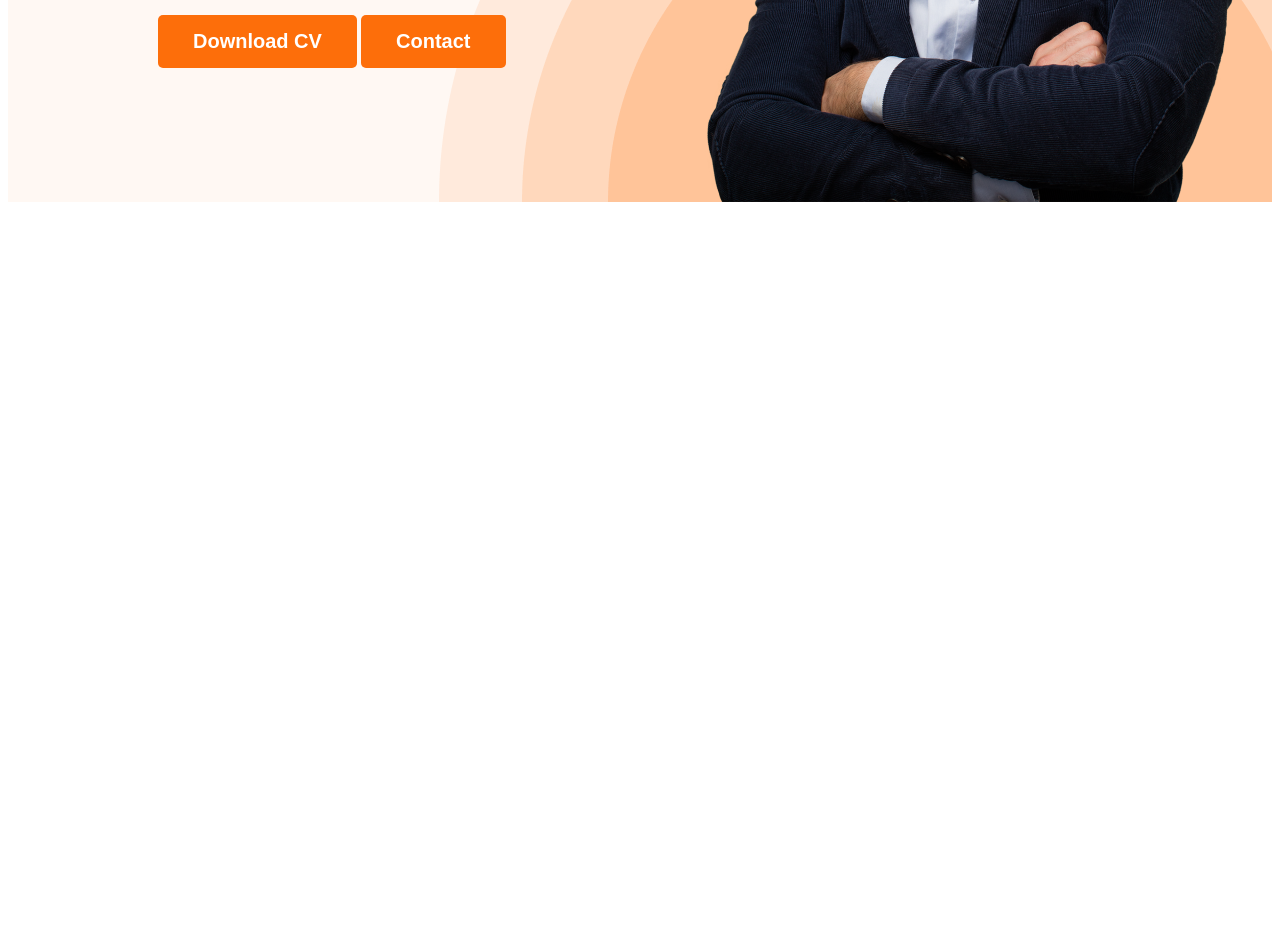
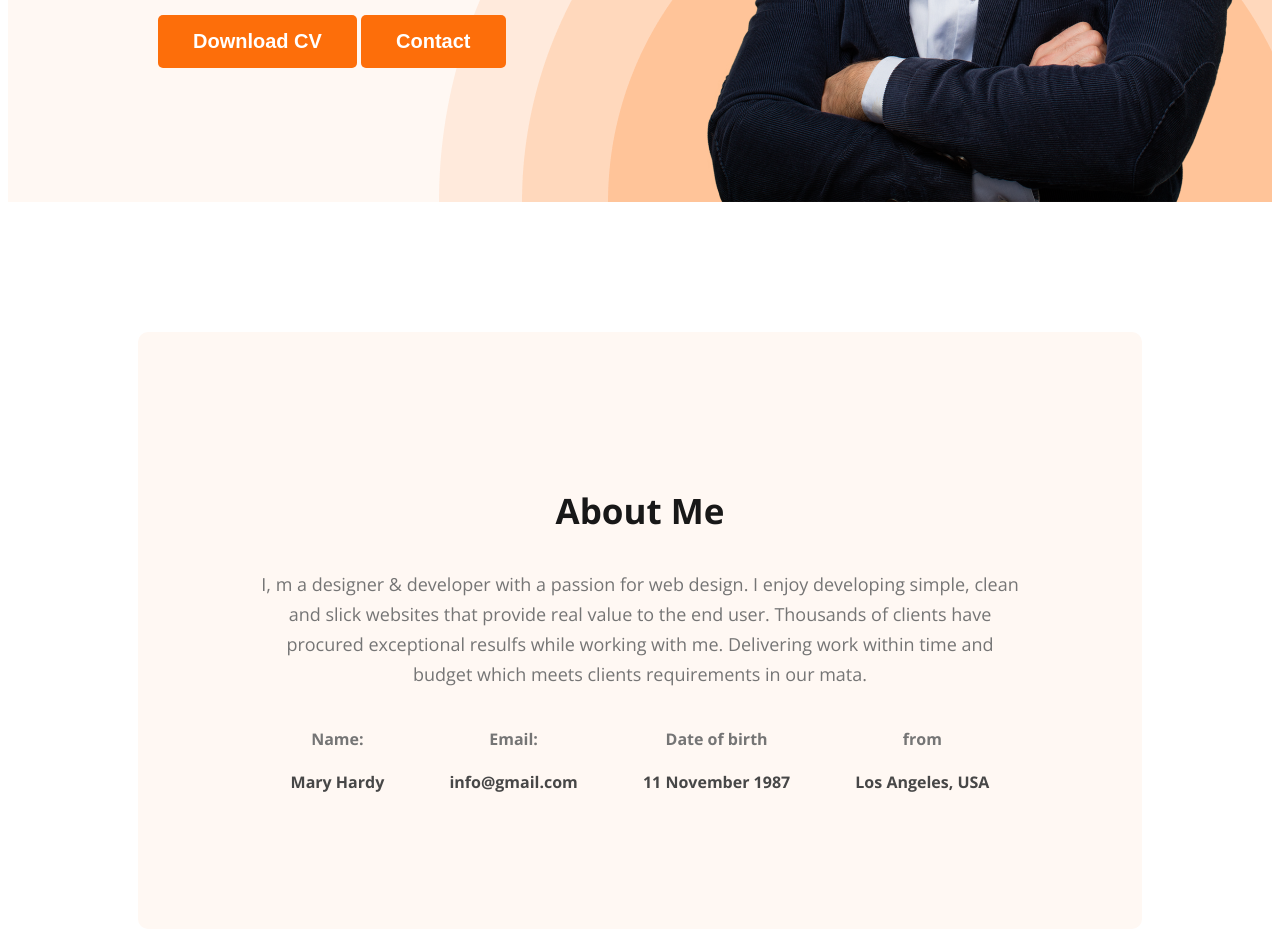
Before and after one commit to riyanweb/developer-porfolio, a plain HTML site: page index.html in a window 1280 px wide. Shown: the part 648-1580 px from the top of the page. Before the commit the page ends 858 px from the top, so only its background shows below. Drawn offline with nearby package versions, Linux system fonts and the light colour scheme.

Commit message:
added section part

```diff
--- a/index.html
+++ b/index.html
@@ -20,7 +20,7 @@
     </ul>
    </nav>
    <div class="banner">
-        <div>
+        <div class="banner-cont">
             <h3 class="heading1">Hi, I  am</h3>
             <h1 class="heading2">Mary Hardy</h1>
             <p class="banner-disc">Shot what able cold new see hold.Friendly as an betrayed formerly<br> he. Morning because as to society behaved moments.</p>
@@ -31,7 +31,30 @@
    </div>
   </header>
   <main>
+    <section class="about">
+       <h3 class="section-style">About Me</h3>
+        <p class="section-desc">I, m a designer & developer with a passion for web design. I enjoy developing simple, clean and slick websites that provide real value to the end user. Thousands of clients have procured exceptional resulfs while working with me. Delivering work within time and budget which meets clients requirements in our mata.</p>
+        <div class="about_container">
+            <div class="about-info">
+                <h4 class="info-title">Name:</h4>
+                <p class="info-desc">Mary Hardy</p>
+            </div>
+            <div class="about-info">
+                <h4 class="info-title">Email:</h4>
+                <p class="info-desc">info@gmail.com</p>
+            </div>
+            <div class="about-info">
+                <h4 class="info-title">Date of birth</h4>
+                <p class="info-desc">11 November 1987</p>
+            </div>
+            <div class="about-info">
+                <h4 class="info-title">from</h4>
+                <p class="info-desc">Los Angeles, USA</p>
+            </div>
 
+        </div>
+
+    </section>
   </main>
   <footer>
 
--- a/styles/style.css
+++ b/styles/style.css
@@ -89,3 +89,47 @@ flex-shrink: 0;
 .banner.cont{
     max-width: 500px;
 }
+/*main section styles */
+
+
+/*about section styles */
+main{
+    max-width: 1300px;
+    margin: 0px auto;
+}
+.about{
+    padding: 120px;
+    border-radius: 10px;
+    background: #FFF8F3;
+   margin: 130px;
+}
+.section-style{
+    color:#181818;
+    text-align: center;
+    font-size: 35px;
+    font-style: normal;
+    font-weight: 700;
+    line-height: normal;
+}
+.section-desc{
+    color: var(--Dark-03, #757575);
+    text-align: center;
+    font-size: 18px;
+    font-weight: 400;
+    line-height: 30px;
+}
+.about-info{
+    text-align: center;
+
+}
+.info-desc{
+    color: #474747;
+    font-weight: 700;
+}
+.info-title{
+    color: #757575;
+}
+.about_container{
+    display: flex;
+    justify-content: space-around;
+}
```
